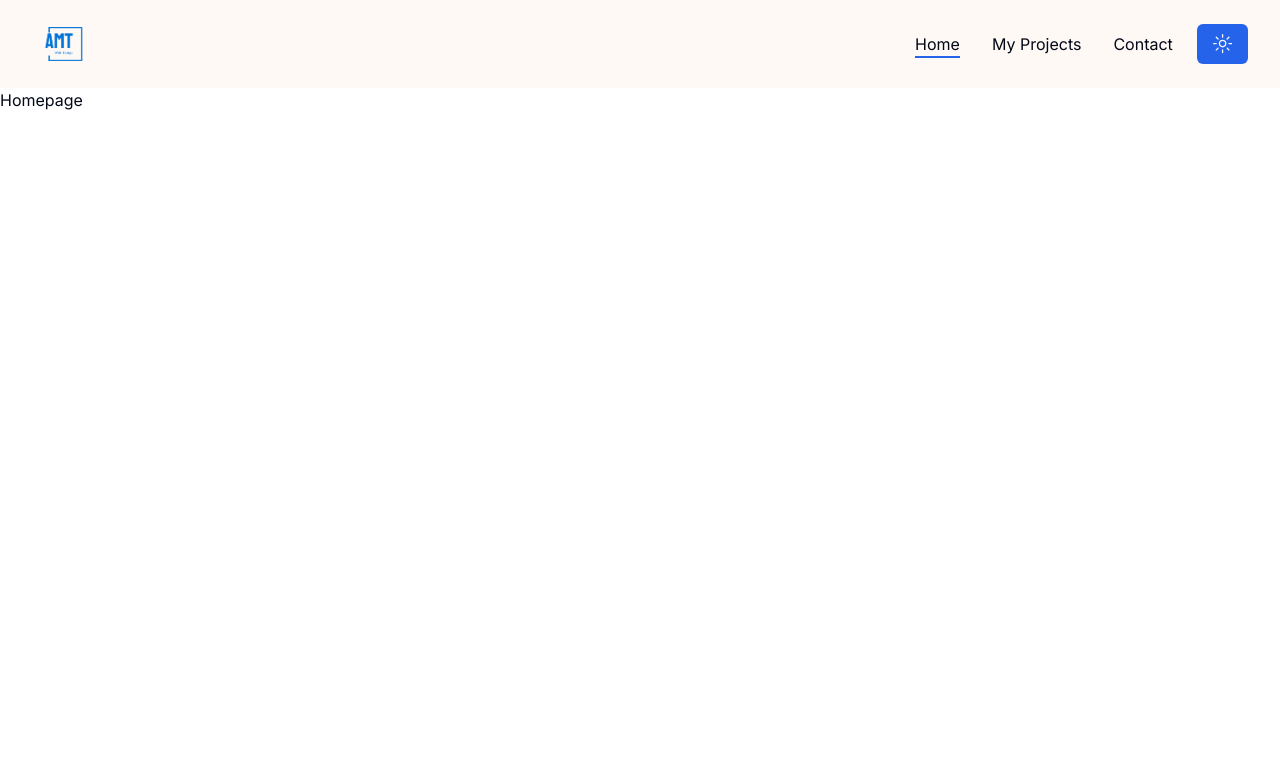
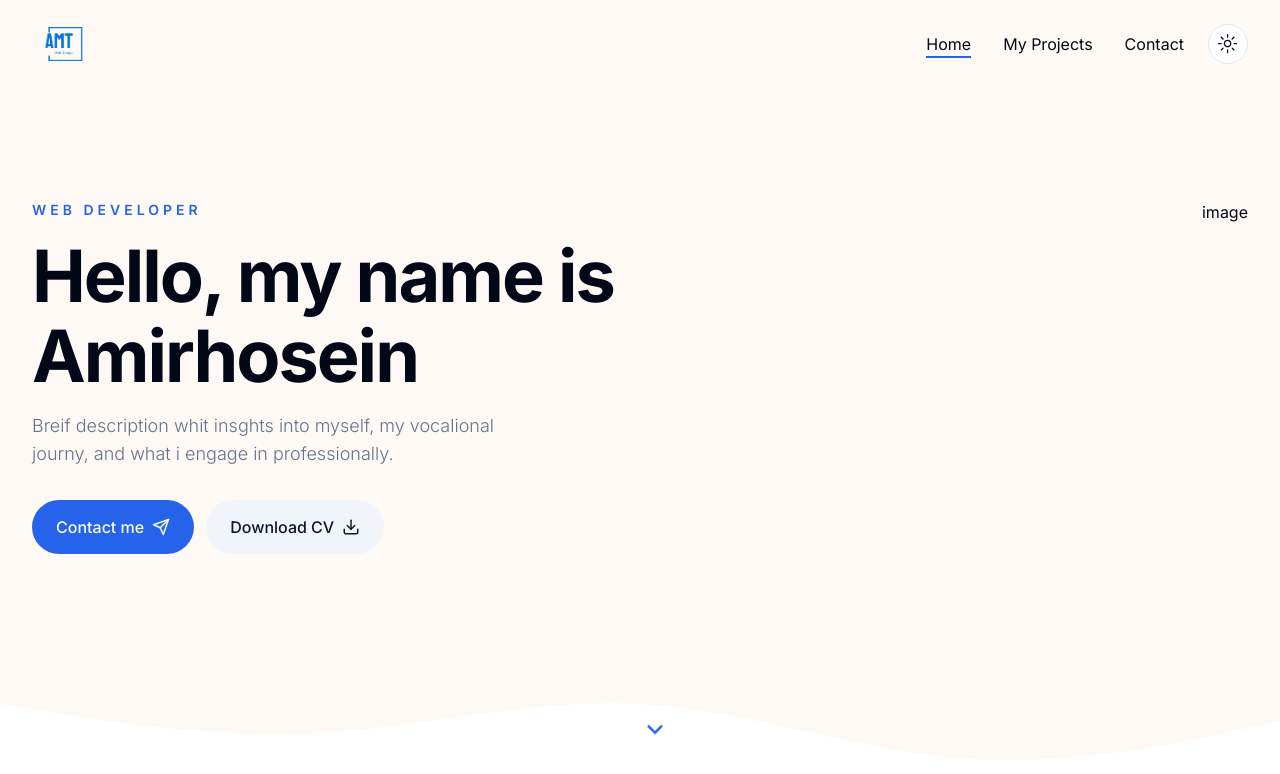
Before and after one commit to amirhoseinmt/nextjs-portfolio, a Next.js app: page / in a window 1280 px wide. Shown: the top 774 px of the page. Built offline with nearby package versions, Linux system fonts and the light colour scheme.

Commit message:
creating hero section

```diff
--- a/app/globals.css
+++ b/app/globals.css
@@ -59,3 +59,11 @@
     @apply bg-background text-foreground;
   }
 }
+
+.h1 {
+  @apply text-6xl xl:text-[72px] xl:leading-[80px] tracking-[-2px] font-bold;
+}
+
+.subtitle {
+  @apply text-muted-foreground text-lg mb-8 font-light;
+}
--- a/app/page.jsx
+++ b/app/page.jsx
@@ -1,7 +1,9 @@
-import Image from "next/image";
+import Hero from "@/components/Hero";
 
 export default function Home() {
   return (
-    <main>Homepage</main>
+    <main>
+      <Hero />
+    </main>
   );
 }
--- /dev/null
+++ b/components/Badge.jsx
@@ -0,0 +1,9 @@
+import React from 'react'
+
+const Badge = () => {
+  return (
+    <div>Badge</div>
+  )
+}
+
+export default Badge
--- /dev/null
+++ b/components/DevImg.jsx
@@ -0,0 +1,9 @@
+import React from 'react'
+
+const DevImg = () => {
+  return (
+    <div>DevImg</div>
+  )
+}
+
+export default DevImg
--- /dev/null
+++ b/components/Hero.jsx
@@ -0,0 +1,57 @@
+import Link from "next/link";
+import { Button } from "./ui/button";
+import { Download, Send } from "lucide-react";
+
+import {
+  RiBriefcase4fill,
+  RiTeamFill,
+  RiTodoFill,
+  RiArrowDownSLine,
+} from "react-icons/ri";
+
+// components
+import DevImg from "./DevImg";
+import Badge from "./Badge";
+import Socials from "./Socials";
+
+const Hero = () => {
+  return (
+    // change bg-hero
+    <section className="py-12 xl:py-24 h-[84vh] xl:pt-28 bg-hero bg-no-repeat bg-bottom bg-cover dark:bg-none">
+      <div className="container mx-auto">
+        <div className="flex justify-between gap-x-8">
+          {/* text */}
+          <div className="flex max-w-[600px] flex-col justify-center mx-auto xl:mx-0 text-center xl:text-left">
+            <div className="text-sm uppercase font-semibold mb-4 text-primary tracking-[4px]">
+              Web Developer
+            </div>
+            <h1 className="h1 mb-4">Hello, my name is Amirhosein</h1>
+            <p className="subtitle max-w-[490px] mx-auto xl:mx-0">
+              Breif description whit insghts into myself, my vocalional journy,
+              and what i engage in professionally.
+            </p>
+            {/* button */}
+            <div className="flex flex-col gap-y-3 md:flex-row gap-x-3 mx-auto xl:mx-0 mb-12">
+              <Link href="/contact">
+                <Button className="gap-x-2">
+                  Contact me <Send size={18} />
+                </Button>
+              </Link>
+              <Button variant='secondary' className="gap-x-2">
+                Download CV <Download size={18} />
+              </Button>
+            </div>
+          </div>
+          {/* image */}
+          <div className="hidden xl:flex relative">image</div>
+        </div>
+        {/* icon */}
+        <div className="hidden md:flex absolute left-2/4 bottom-44 xl:bottom-12 animate-bounce">
+          <RiArrowDownSLine className="text-3xl text-primary" />
+        </div>
+      </div>
+    </section>
+  );
+};
+
+export default Hero;
--- /dev/null
+++ b/components/Socials.jsx
@@ -0,0 +1,9 @@
+import React from 'react'
+
+const Socials = () => {
+  return (
+    <div>Socials</div>
+  )
+}
+
+export default Socials
--- a/components/ThemeToggler.jsx
+++ b/components/ThemeToggler.jsx
@@ -8,7 +8,7 @@
   const { theme, setTheme } = useTheme();
   return (
     <div>
-      <Button onClick={() => setTheme(theme === "dark" ? "light" : "dark")}>
+      <Button variant='outline' size='icon' onClick={() => setTheme(theme === "dark" ? "light" : "dark")}>
         <SunIcon className="h-[1.2rem] w-[1.2rem] rotate-0 scale-100 transition-all dark:-rotate-90 dark:scale-0" />
         <MoonIcon className="absolute h-[1.2rem] w-[1.2rem] rotate-90 scale-0 transition-all dark:rotate-0 dark:scale-100" />
       </Button>
--- a/components/ui/button.jsx
+++ b/components/ui/button.jsx
@@ -1,11 +1,11 @@
-import * as React from "react"
-import { Slot } from "@radix-ui/react-slot"
+import * as React from "react";
+import { Slot } from "@radix-ui/react-slot";
 import { cva } from "class-variance-authority";
 
-import { cn } from "@/lib/utils"
+import { cn } from "@/lib/utils";
 
 const buttonVariants = cva(
-  "inline-flex items-center justify-center whitespace-nowrap rounded-md text-sm font-medium ring-offset-background transition-colors focus-visible:outline-none focus-visible:ring-2 focus-visible:ring-ring focus-visible:ring-offset-2 disabled:pointer-events-none disabled:opacity-50",
+  "inline-flex items-center justify-center whitespace-nowrap rounded-full text-base font-medium ring-offset-background transition-colors focus-visible:outline-none focus-visible:ring-2 focus-visible:ring-ring focus-visible:ring-offset-2 disabled:pointer-events-none disabled:opacity-50",
   {
     variants: {
       variant: {
@@ -20,7 +20,7 @@
         link: "text-primary underline-offset-4 hover:underline",
       },
       size: {
-        default: "h-10 px-4 py-2",
+        default: "h-[54px] px-6 py-2",
         sm: "h-9 rounded-md px-3",
         lg: "h-11 rounded-md px-8",
         icon: "h-10 w-10",
@@ -31,17 +31,20 @@
       size: "default",
     },
   }
-)
+);
 
-const Button = React.forwardRef(({ className, variant, size, asChild = false, ...props }, ref) => {
-  const Comp = asChild ? Slot : "button"
-  return (
-    (<Comp
-      className={cn(buttonVariants({ variant, size, className }))}
-      ref={ref}
-      {...props} />)
-  );
-})
-Button.displayName = "Button"
+const Button = React.forwardRef(
+  ({ className, variant, size, asChild = false, ...props }, ref) => {
+    const Comp = asChild ? Slot : "button";
+    return (
+      <Comp
+        className={cn(buttonVariants({ variant, size, className }))}
+        ref={ref}
+        {...props}
+      />
+    );
+  }
+);
+Button.displayName = "Button";
 
-export { Button, buttonVariants }
+export { Button, buttonVariants };
--- a/tailwind.config.js
+++ b/tailwind.config.js
@@ -2,10 +2,10 @@
 module.exports = {
   darkMode: ["class"],
   content: [
-    './pages/**/*.{js,jsx}',
-    './components/**/*.{js,jsx}',
-    './app/**/*.{js,jsx}',
-    './src/**/*.{js,jsx}',
+    "./pages/**/*.{js,jsx}",
+    "./components/**/*.{js,jsx}",
+    "./app/**/*.{js,jsx}",
+    "./src/**/*.{js,jsx}",
   ],
   prefix: "",
   theme: {
@@ -71,7 +71,10 @@
         "accordion-down": "accordion-down 0.2s ease-out",
         "accordion-up": "accordion-up 0.2s ease-out",
       },
+      backgroundImage: {
+        hero: "url(/hero/hero-bg.png)",
+      },
     },
   },
   plugins: [require("tailwindcss-animate")],
-}
+};
```
